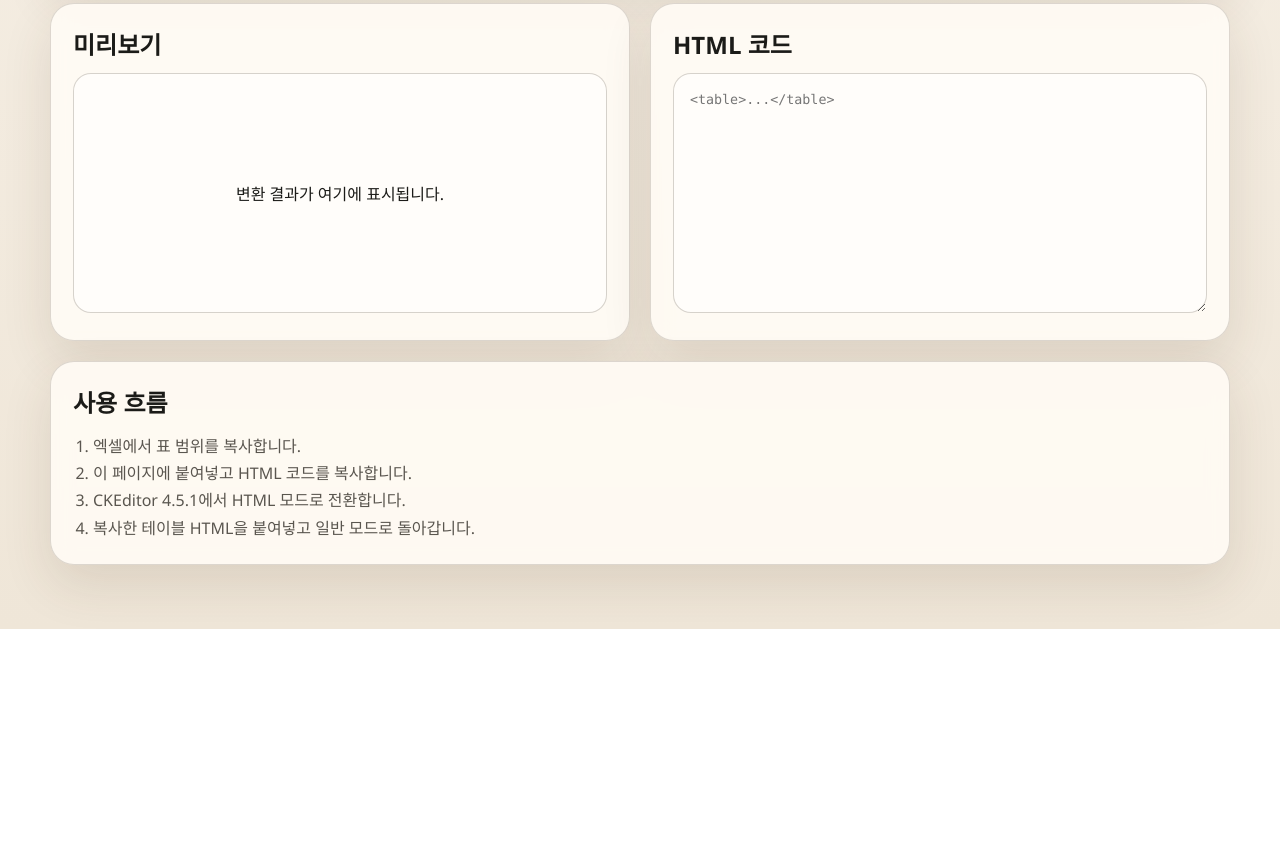
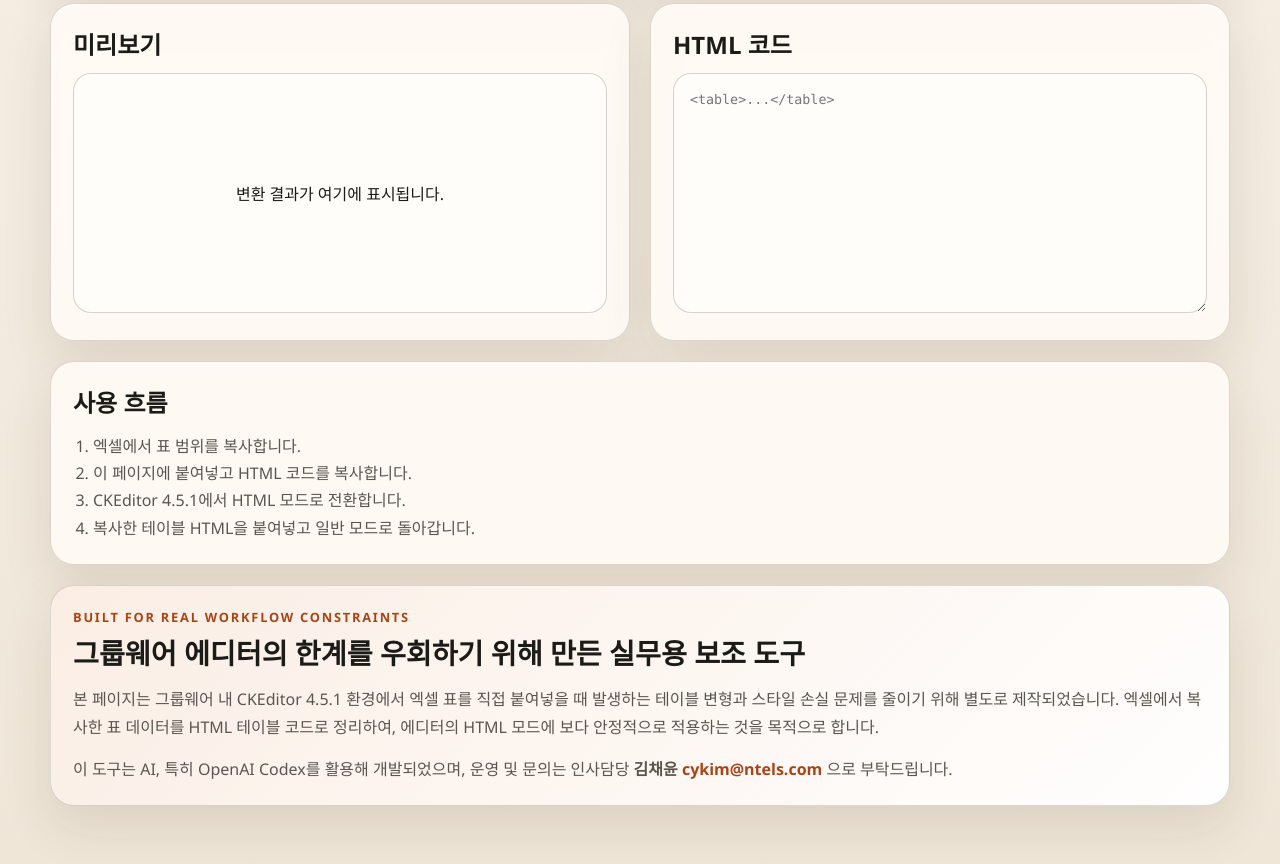
Before and after one commit to sperica-x/excel2html, a plain HTML site: page index.html in a window 1280 px wide. Shown: the part 656-1520 px from the top of the page. Before the commit the page ends 1285 px from the top, so only its background shows below. Drawn offline with Linux system fonts and the light colour scheme.

Commit message:
Add project credit and purpose section

```diff
--- a/index.html
+++ b/index.html
@@ -63,6 +63,22 @@
           <li>복사한 테이블 HTML을 붙여넣고 일반 모드로 돌아갑니다.</li>
         </ol>
       </section>
+
+      <section class="panel credit-panel">
+        <p class="credit-kicker">Built for Real Workflow Constraints</p>
+        <h2>그룹웨어 에디터의 한계를 우회하기 위해 만든 실무용 보조 도구</h2>
+        <p class="credit-body">
+          본 페이지는 그룹웨어 내 CKEditor 4.5.1 환경에서 엑셀 표를 직접 붙여넣을 때
+          발생하는 테이블 변형과 스타일 손실 문제를 줄이기 위해 별도로 제작되었습니다.
+          엑셀에서 복사한 표 데이터를 HTML 테이블 코드로 정리하여, 에디터의 HTML 모드에
+          보다 안정적으로 적용하는 것을 목적으로 합니다.
+        </p>
+        <p class="credit-body">
+          이 도구는 AI, 특히 OpenAI Codex를 활용해 개발되었으며, 운영 및 문의는
+          인사담당 <strong>김채윤</strong>
+          <a href="mailto:cykim@ntels.com">cykim@ntels.com</a> 으로 부탁드립니다.
+        </p>
+      </section>
     </main>
 
     <script src="./script.js"></script>
--- a/styles.css
+++ b/styles.css
@@ -189,6 +189,43 @@ button:disabled {
   line-height: 1.7;
 }
 
+.credit-panel {
+  margin-top: 20px;
+  background:
+    linear-gradient(135deg, rgba(199, 93, 44, 0.08), rgba(255, 255, 255, 0.9)),
+    #fffaf4;
+}
+
+.credit-kicker {
+  margin: 0 0 10px;
+  color: var(--accent-strong);
+  font-size: 0.8rem;
+  font-weight: 800;
+  letter-spacing: 0.14em;
+  text-transform: uppercase;
+}
+
+.credit-panel h2 {
+  font-size: clamp(1.25rem, 2.2vw, 1.8rem);
+  line-height: 1.25;
+}
+
+.credit-body {
+  margin: 14px 0 0;
+  color: var(--muted);
+  line-height: 1.75;
+}
+
+.credit-body a {
+  color: var(--accent-strong);
+  font-weight: 700;
+  text-decoration: none;
+}
+
+.credit-body a:hover {
+  text-decoration: underline;
+}
+
 @media (max-width: 860px) {
   .page {
     width: min(100% - 20px, 1180px);
```
